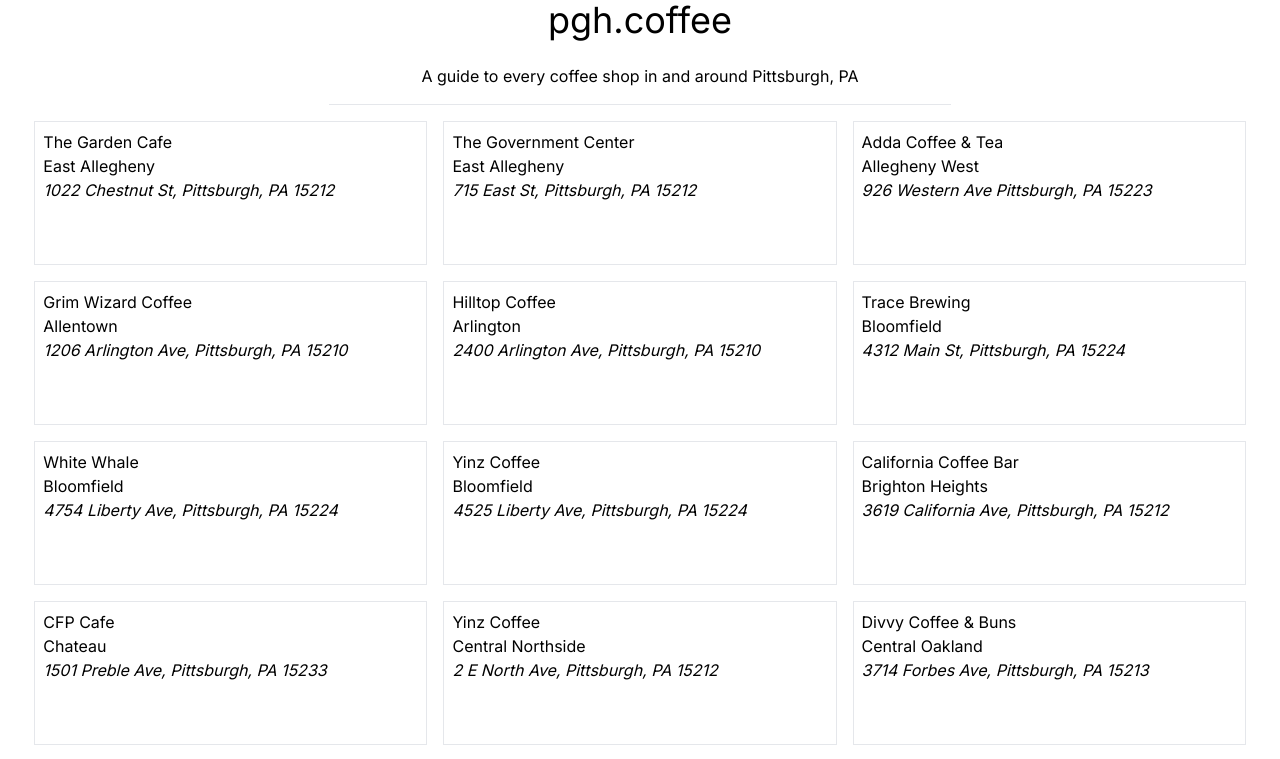
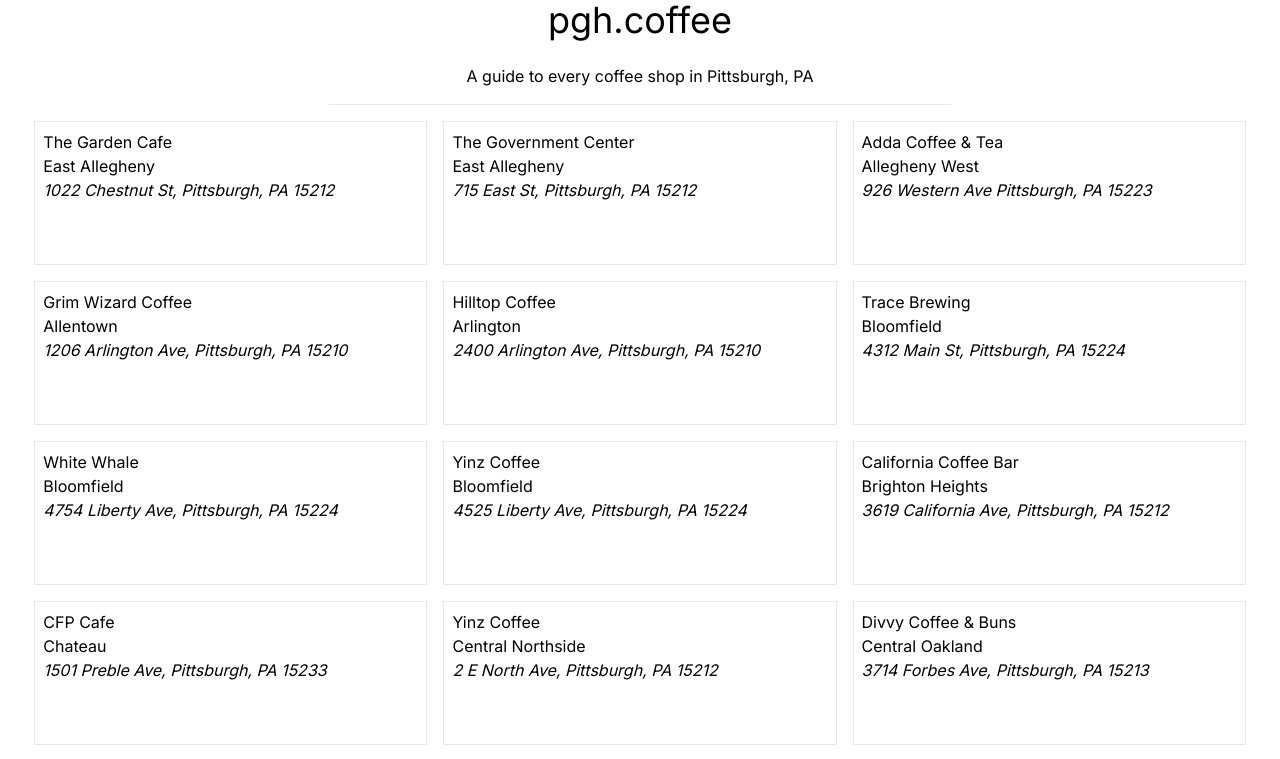
Before and after one commit to Johngeorgesample/pgh-coffee, a Next.js app: page / in a window 1280 px wide. Shown: the top 759 px of the page. Built offline with nearby package versions, Linux system fonts and the light colour scheme.

Commit message:
let's start small

```diff
--- a/app/page.tsx
+++ b/app/page.tsx
@@ -6,7 +6,7 @@ export default function Home() {
     <main className="flex min-h-screen flex-col items-center justify-center">
       <div className="flex flex-col relative flex place-items-center">
         <h1 className="text-4xl pb-6"> pgh.coffee </h1>
-        <h3 className="text-center">A guide to every coffee shop in and around Pittsburgh, PA</h3>
+        <h3 className="text-center">A guide to every coffee shop in Pittsburgh, PA</h3>
         <hr className="my-4 w-1/2 m-auto" />
 
         <div className="grid grid-cols-3 gap-4 px-4">
```
